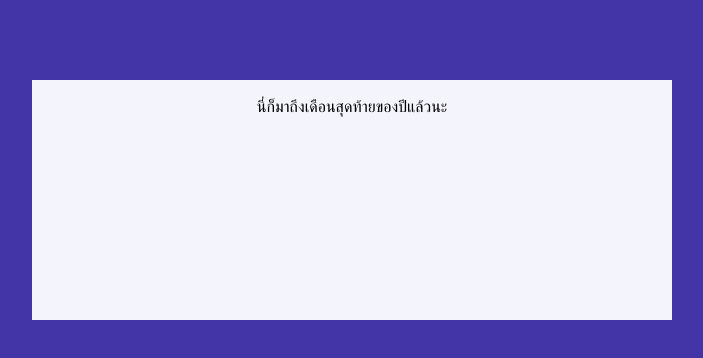
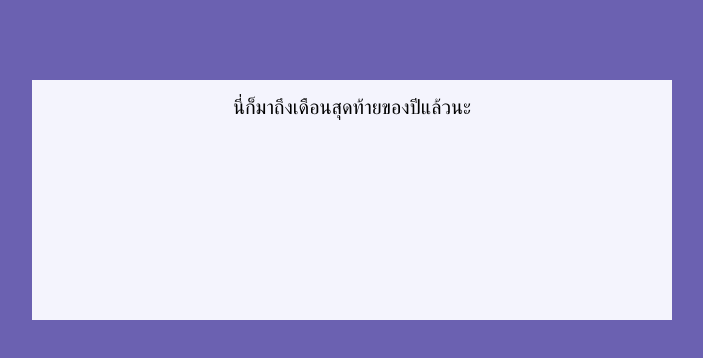
Before and after one commit to Nelvysz/pwa_buildbizth, a React (Create React App) app: page / in a window 1280 px wide. Shown: the top 358 px of the page, without its empty margins (288-991 px from the left). Built offline with nearby package versions, Linux system fonts and the light colour scheme.

Commit message:
add featute full page button

```diff
--- a/src/App.css
+++ b/src/App.css
@@ -48,9 +48,26 @@
   display: flex;
   justify-content: center;
   align-items: center;
-  width: 100%; /* Full width relative to parent */
+  background-color: aquamarine;
+  width: 80vh; /* Full width relative to parent */
   padding: 1vh; /* Add some padding to the button */
-  margin-top: 5vh
+  margin-top: 2vh;
+  margin-bottom: -2vh;
+  border: none;
+}
+
+.First-page {
+  height: 100vh; /* Full height of the viewport */
+  font-size: 20px; /* Font size */
+  background-color: rgba(200, 200, 200, 0.3);
+  display: flex;
+  align-items: center;
+  justify-content: center;
+  color: black; /* Text color */
+  border: none; /* Remove border */
+  width: 100%; /* Full width */
+  padding: 1rem; /* Add padding */
+  box-sizing: border-box; /* Include padding in size */
 }
 
 .OpeningText {
@@ -62,11 +79,15 @@
   margin-top: 8vh;
   position: relative;
   flex-grow: 1;
-  width: 80vh; /* Full width relative to parent */
-  height: 5vh;
-  margin-bottom: 1vh;
+  width: 105%;
+  height: 100%;
+  text-justify: center;
   box-sizing: border-box; /* Ensures padding/border don't overflow */
   padding-left: 1vh; /* Add padding inside the input field */
+  font-size: 16px;
+  background-color: #61dafb;
+  resize: none;
+  border: none;
 }
 
 @keyframes App-logo-spin {
--- a/src/App.js
+++ b/src/App.js
@@ -1,75 +1,71 @@
 import './App.css';
 import React, { useEffect, useState } from 'react';
 
+// Component to render a button with text
+function FirstPage({ text, onClick }) {
+  return (
+    <button className="First-page" onClick={onClick}>
+      <div className="Main-box">
+        {text}
+      </div>
+    </button>
+  );
+}
+
 function App() {
-  // State for opening text
+  // States
   const [openingText, setOpeningText] = useState("นี่ก็มาถึงเดือนสุดท้ายของปีแล้วนะ");
-  // State for user name input
-  const [userName, setUserName] = useState("");
-  // State to track if it's the first click
-  const [isFirstClick, setIsFirstClick] = useState(true);
+  const [userName, setUserName] = useState(""); // User name input state
+  const [isFirstClick, setIsFirstClick] = useState(true); // To track the first click
+  const [bgIndex, setBgIndex] = useState(0); // Background color index
+  const [pageIndex, setPageIndex] = useState(0); // Background color index
 
-  const [bgNumber, setBgNumber] = useState(0);
 
-  const colors = ['#4335A7', '#80C4E9', '#FFF6E9', '#FF7F3E',];
-  // Function to change text when the first click happens
-  const changeText = () => {
-    const text = "สวัดดี คุณชื่ออะไรนะ...?";
-    setOpeningText(text);
-    setIsFirstClick(false); // Update the click state to false after the first click
+  const colors = ['#4335A7', '#80C4E9', '#FFF6E9', '#FF7F3E']; // Background colors
+
+  // Function to handle background change and text update
+  const handleButtonClick = () => {
+    // setBgIndex((prevIndex) => (prevIndex + 1) % colors.length);
+    setPageIndex((prevIndex) => (prevIndex + 1)); // First click is done
+    setOpeningText((prevText) => prevText + " test..."); // Append "test..." to the text
   };
 
-  // Handle button click to show alert
-  const handleClick = () => {
-    setBgNumber(bgNumber + 1)
-    setIsFirstClick(prevClick => !prevClick)
-    setOpeningText(prevText => prevText + "test...")
+  const handleNextButton = () => {
+    setBgIndex((prevIndex) => (prevIndex + 1) % colors.length);
   };
 
-  // Set up the event listener for document click
   useEffect(() => {
-    console.log("is frist click : ",isFirstClick)
-    const handleDocumentClick = () => {
+    console.log("Background Index: ", bgIndex);
+    setIsFirstClick(true); // Reset first click state when bgIndex changes
+  }, [bgIndex, pageIndex]);
 
-      if (isFirstClick) {
-        changeText(); // Change text on the first click
-      }
-    };
-
-    // Add event listener for document click
-    document.addEventListener('click', handleDocumentClick);
-
-    // Clean up the event listener when the component unmounts
-    return () => {
-      document.removeEventListener('click', handleDocumentClick);
-    };
-  }, [isFirstClick]); // Dependency array ensures it runs when isFirstClick changes
-
-  useEffect(()=> {
-    console.log("Background Number : ",bgNumber)
-    setIsFirstClick(true)
-  },[bgNumber])
   return (
-    <div className="App" style={{ backgroundColor: colors[bgNumber] }}>
-      {bgNumber == 0 && (<div className="Main-box">
-        <div >{openingText}</div>
-        {!isFirstClick && (
-          <div>
+    <div className="App" style={{ backgroundColor: colors[bgIndex] }}>
+      {bgIndex === 0 && (
+        <>
+          {pageIndex === 0 ? (
+            <FirstPage text={openingText} onClick={handleButtonClick} />) :
+            <div className="Main-box">
+              <div className='background-color'>
+                สวัสดี คุณชื่ออะไรนะ...?
+              </div>
               <input
                 type="text"
-              id="name"
-              className='Username-input'
+                className="Username-input"
                 value={userName} // Bind input value to state
                 onChange={(e) => setUserName(e.target.value)} // Update state on change
                 placeholder="อยากให้เราเรียกคุณว่าอะไร..."
               />
-            <button className="Next-button" onClick={handleClick}>ไปต่อ</button>
+              <button className="Next-button" onClick={handleNextButton}>
+                ไปต่อ
+              </button>
             </div>
+          }
+        </>
       )}
-      </div>)}
-      {
-        bgNumber == 1 && (<div>{openingText}</div>)
-      }
+      {bgIndex === 1 && (
+        <></>
+      )}
     </div>
   );
 }
```
Lines whose indentation alone changed are shown as unchanged.
